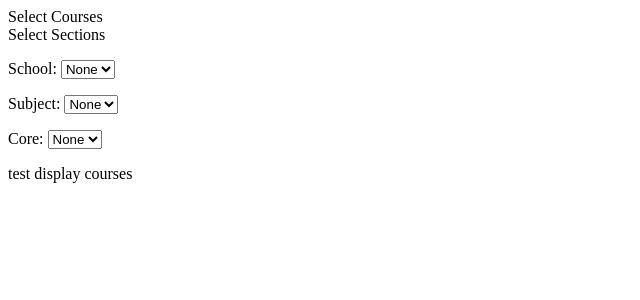
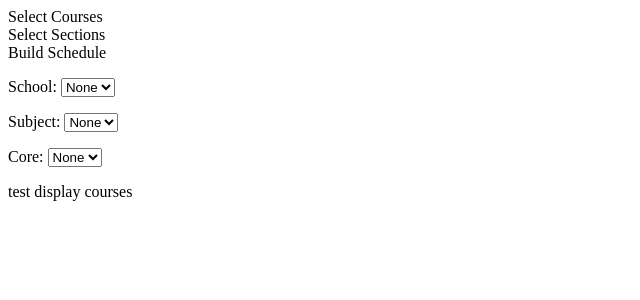
Before and after one commit to SpoopyPillow/rutgers_schedule_planner, a Django app: template rutgers_schedule_planner/templates/course_list/schedule_planner.html in a window 1280 px wide. Shown: the top 300 px of the page, without its empty margins (0-640 px from the left). Run offline with Django 5.2, Linux system fonts and the light colour scheme; the template is opened without the code that fills it: values that come from a table or form of the project are taken from there, others are empty.

Commit message:
cleaned js and css file structure

```diff
--- a/rutgers_schedule_planner/templates/course_list/schedule_planner.html
+++ b/rutgers_schedule_planner/templates/course_list/schedule_planner.html
@@ -2,13 +2,14 @@
 
 <head>
     {% load static %}
-    <link rel="stylesheet" href="{% static 'style.css' %}">
+    <link rel="stylesheet" href="{% static 'course_list/css/style.css' %}">
 </head>
 
 <body>
     <div id="tab_list">
         <div id="tab-course_selection" class="tab_link">Select Courses</div>
         <div id="tab-section_selection" class="tab_link">Select Sections</div>
+        <div id="tab-schedule_builder" class="tab_link">Build Schedule</div>
     </div>
     <div id="content">
         <div id="course_selection" class="tab_content active_content">
@@ -27,13 +28,47 @@
         </div>
         <div id="section_selection" class="tab_content">
             <div class="filter_sidebar">
-                <form id="section_filters"></form>
+                <form id="section_filters">
+                </form>
                 <div class="selected_list">
                     <!-- SELECTED INFORMATION TEMPLATE -->
                 </div>
             </div>
             <div id="section_list">
                 <!-- COURSE INFORMATION TEMPLATE -->
+            </div>
+        </div>
+        <div id="schedule_builder" class="tab_content">
+            <div class="schedule_view">
+                <div class="time_ticks"></div>
+                <div class="monday">
+                    <div class="header">Monday</div>
+                    <div class="bar"></div>
+                </div>
+                <div class="tuesday">
+                    <div class="header">Tuesday</div>
+                    <div class="bar"></div>
+                </div>
+                <div class="wednesday">
+                    <div class="header">Wednesday</div>
+                    <div class="bar"></div>
+                </div>
+                <div class="thursday">
+                    <div class="header">Thursday</div>
+                    <div class="bar"></div>
+                </div>
+                <div class="friday">
+                    <div class="header">Friday</div>
+                    <div class="bar"></div>
+                </div>
+                <div class="saturday">
+                    <div class="header">Saturday</div>
+                    <div class="bar"></div>
+                </div>
+                <div class="sunday">
+                    <div class="header">Sunday</div>
+                    <div class="bar"></div>
+                </div>
             </div>
         </div>
     </div>
@@ -113,12 +148,12 @@
         </div>
     </template>
 
-    <script src="{% static 'course_list/global.js' %}"></script>
-    <script src="{% static 'course_list/utils.js' %}"></script>
-    <script src="{% static 'course_list/course_selection.js' %}"></script>
-    <script src="{% static 'course_list/collapsible.js' %}"></script>
-    <script src="{% static 'course_list/tablist.js' %}"></script>
-    <script src="{% static 'course_list/section_selection.js' %}"></script>
-    <script src="{% static 'course_list/section_filters.js' %}"></script>
-    <script src="{% static 'course_list/initialize_schedule_planner.js' %}"></script>
+    <script src="{% static 'course_list/js/global.js' %}"></script>
+    <script src="{% static 'course_list/js/utils.js' %}"></script>
+    <script src="{% static 'course_list/js/course_selection.js' %}"></script>
+    <script src="{% static 'course_list/js/collapsible.js' %}"></script>
+    <script src="{% static 'course_list/js/tablist.js' %}"></script>
+    <script src="{% static 'course_list/js/section_selection.js' %}"></script>
+    <script src="{% static 'course_list/js/section_filters.js' %}"></script>
+    <script src="{% static 'course_list/js/initialize_schedule_planner.js' %}"></script>
 </body>
```
Also changed, not shown: rutgers_schedule_planner/static/course_list/css/style.css (renamed from rutgers_schedule_planner/static/style.css), rutgers_schedule_planner/static/course_list/js/collapsible.js (renamed from rutgers_schedule_planner/static/course_list/collapsible.js), rutgers_schedule_planner/static/course_list/js/course_filters.js (renamed from rutgers_schedule_planner/static/course_list/course_filters.js), rutgers_schedule_planner/static/course_list/js/course_selection.js (renamed from rutgers_schedule_planner/static/course_list/course_selection.js), rutgers_schedule_planner/static/course_list/js/global.js (renamed from rutgers_schedule_planner/static/course_list/global.js), rutgers_schedule_planner/static/course_list/js/initialize_schedule_planner.js (renamed from rutgers_schedule_planner/static/course_list/initialize_schedule_planner.js), rutgers_schedule_planner/static/course_list/js/section_filters.js (renamed from rutgers_schedule_planner/static/course_list/section_filters.js), rutgers_schedule_planner/static/course_list/js/section_selection.js (renamed from rutgers_schedule_planner/static/course_list/section_selection.js), rutgers_schedule_planner/static/course_list/js/tablist.js (renamed from rutgers_schedule_planner/static/course_list/tablist.js), rutgers_schedule_planner/static/course_list/js/utils.js (renamed from rutgers_schedule_planner/static/course_list/utils.js).
